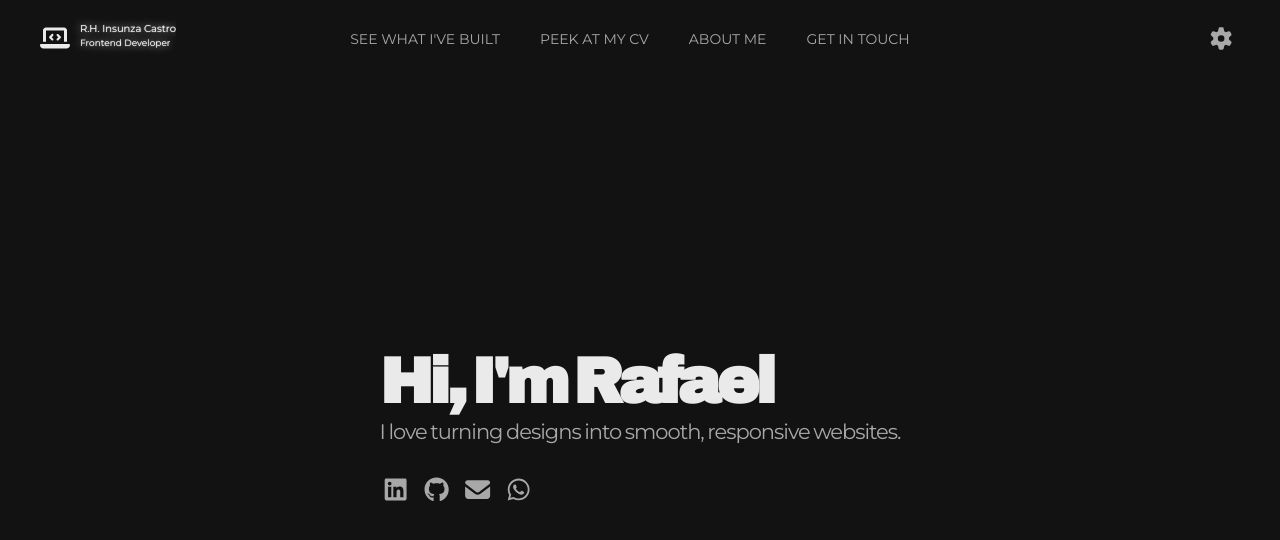
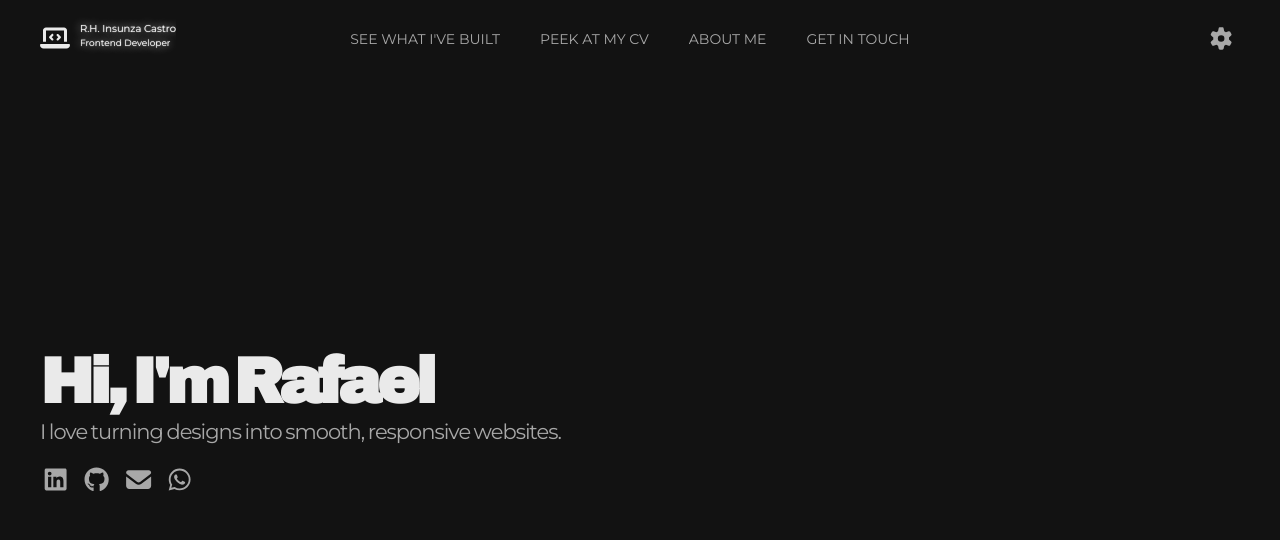
Before and after one commit to rafainsunza/portfolio, a React (Vite) app: page / in a window 1280 px wide. Shown: the part 77-617 px from the top of the page. Built offline with nearby package versions, Linux system fonts and the light colour scheme.

Commit message:
Add hero and social media translations

```diff
--- a/src/components/hero/hero.jsx
+++ b/src/components/hero/hero.jsx
@@ -1,15 +1,17 @@
 import "./hero.scss";
-import { FontAwesomeIcon } from "@fortawesome/react-fontawesome";
 import SocialMediaBox from "../social-media-box/social-media-box";
+import { useTranslations } from "../../context/language-context";
 
 const Hero = () => {
+  const { translation } = useTranslations();
+
   return (
     <div className="hero">
       <h1 className="hero__title">
-        Hi,
-        <br /> I'm Rafael
+        {translation("hero.title.pt1")} <br /> {translation("hero.title.pt2")}
       </h1>
-      <h2 className="hero__subtitle">I love turning designs into smooth, responsive websites.</h2>
+
+      <h2 className="hero__subtitle">{translation("hero.subtitle")}</h2>
 
       <SocialMediaBox />
     </div>
--- a/src/components/hero/hero.scss
+++ b/src/components/hero/hero.scss
@@ -4,16 +4,16 @@
   display: grid;
   grid-template-rows: repeat(3, max-content);
   align-content: center;
-  justify-content: center;
+  // justify-content: center;
   height: 100%;
 
   &__title {
+    margin-bottom: $space-xs;
     font-family: var(--secondary-font);
     font-size: $font-size-xxl;
     letter-spacing: -4px;
     word-spacing: -10px;
     line-height: 60px;
-    padding: $space-xs 0;
 
     & br {
       @media (min-width: $breakpoint-md-lg) {
@@ -23,7 +23,7 @@
   }
 
   &__subtitle {
-    margin-bottom: $space-md;
+    margin-bottom: $space-sm;
     font-size: $font-size-lg;
     letter-spacing: -1px;
     word-spacing: -1px;
--- a/src/components/social-media-box/social-media-box.jsx
+++ b/src/components/social-media-box/social-media-box.jsx
@@ -2,8 +2,11 @@ import { faGithub, faLinkedin, faWhatsapp } from "@fortawesome/free-brands-svg-i
 import "./social-media-box.scss";
 import { FontAwesomeIcon } from "@fortawesome/react-fontawesome";
 import { faEnvelope } from "@fortawesome/free-solid-svg-icons";
+import { useTranslations } from "../../context/language-context";
 
 const SocialMediaBox = () => {
+  const { translation } = useTranslations();
+
   return (
     <div className="social-media-box">
       <a
@@ -23,7 +26,7 @@ const SocialMediaBox = () => {
         <FontAwesomeIcon icon={faGithub} />
       </a>
       <a
-        href="mailto:yourname@example.com?subject=Hello%20Rafael,%20we%20saw%20your%20portfolio%20and%20want%20to%20chat%20about%20opportunities.&body=Hello%20Rafael,"
+        href={translation("social-media-box.mailto-href")}
         className="social-media-box__link"
         target="_blank"
         rel="noopener noreferrer"
@@ -32,7 +35,7 @@ const SocialMediaBox = () => {
       </a>
 
       <a
-        href="https://wa.me/31649119618?text=Hello%20Rafael,%20I%20saw%20your%20portfolio%20and%20want%20to%20chat%20about%20opportunities."
+        href={translation("social-media-box.wa-href")}
         className="social-media-box__link"
         target="_blank"
         rel="noopener noreferrer"
--- a/src/data/translations/en.json
+++ b/src/data/translations/en.json
@@ -4,5 +4,18 @@
     "cv": "Peek at my CV",
     "about": "About me",
     "contact": "Get in touch"
+  },
+
+  "hero": {
+    "title": {
+      "pt1": "Hi,",
+      "pt2": "I'm Rafael"
+    },
+    "subtitle": "I love turning designs into smooth, responsive websites."
+  },
+
+  "social-media-box": {
+    "mailto-href": "mailto:yourname@example.com?subject=Hello%20Rafael,%20we%20saw%20your%20portfolio%20and%20want%20to%20chat%20about%20opportunities.&body=Hello%20Rafael,",
+    "wa-href": "https://wa.me/31649119618?text=Hello%20Rafael,%20I%20saw%20your%20portfolio%20and%20want%20to%20chat%20about%20opportunities."
   }
 }
--- a/src/data/translations/nl.json
+++ b/src/data/translations/nl.json
@@ -4,5 +4,18 @@
     "cv": "Bekijk mijn CV",
     "about": "Over mij",
     "contact": "Neem contact op"
+  },
+
+  "hero": {
+    "title": {
+      "pt1": "Hoi,",
+      "pt2": "ik ben Rafael"
+    },
+    "subtitle": "Ik zet designs om in gebruiksvriendelijke en responsive websites."
+  },
+
+  "social-media-box": {
+    "mailto-href": "mailto:yourname@example.com?subject=Hallo%20Rafael,%20we%20hebben%20je%20portfolio%20bekeken%20en%20willen%20graag%20over%20mogelijkheden%20praten.&body=Hallo%20Rafael,",
+    "wa-href": "https://wa.me/31649119618?text=Hallo%20Rafael,%20ik%20heb%20je%20portfolio%20bekeken%20en%20wil%20graag%20praten%20over%20mogelijkheden."
   }
 }
```
